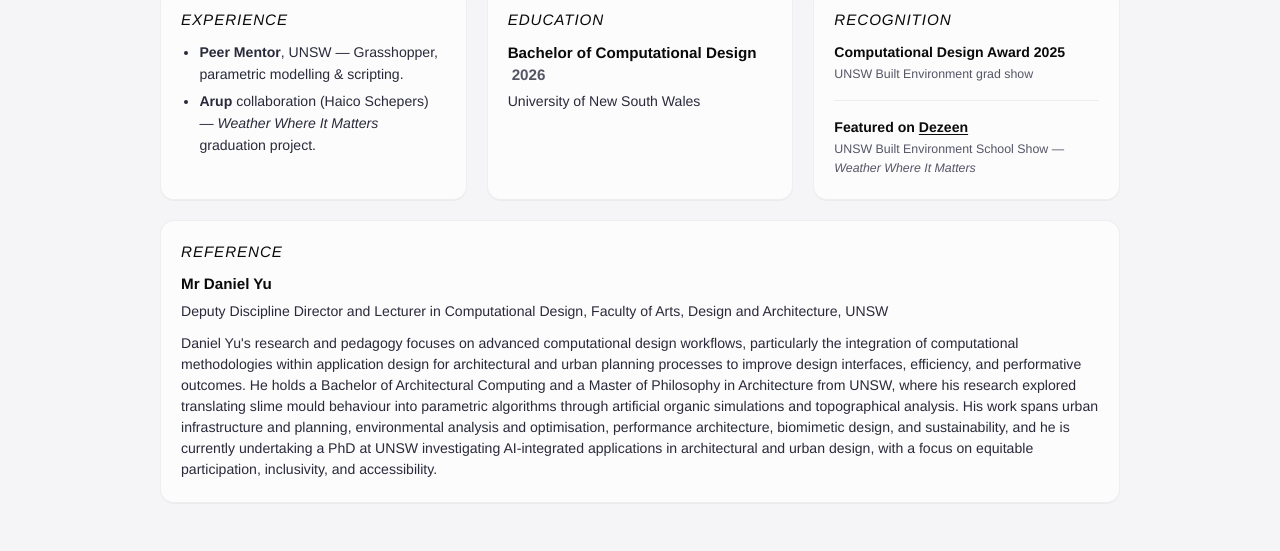
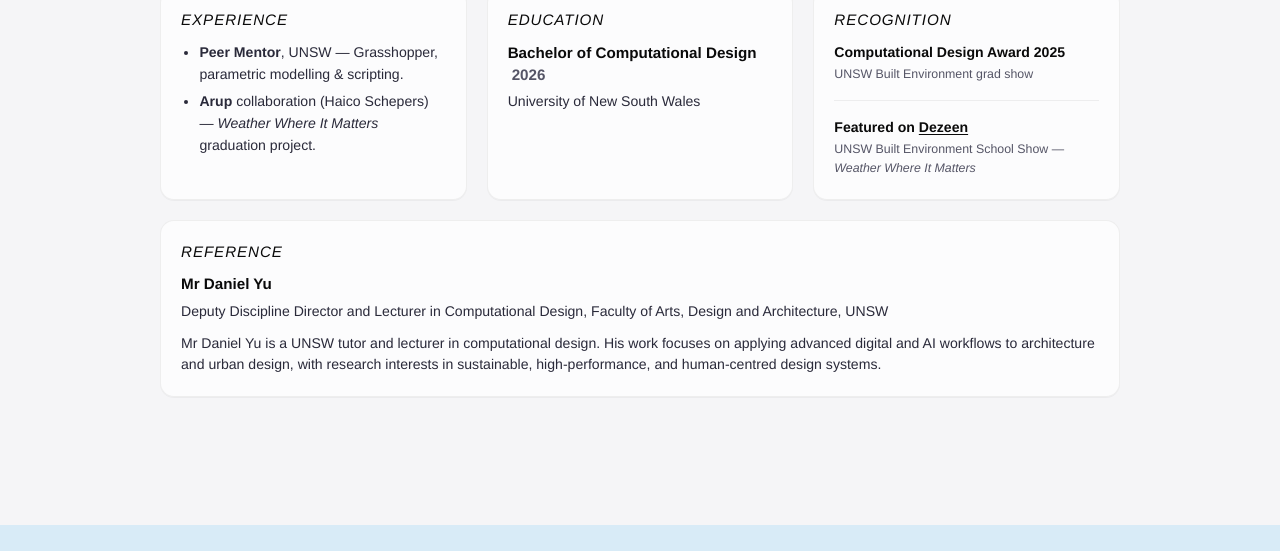
Before and after one commit to shinsooha/sooha-shin-portfolio, a website with bundled scripts: page index.html in a window 1280 px wide. Shown: the part 3796-4347 px from the top of the page. Built offline with nearby package versions, Linux system fonts and the light colour scheme; animation ran at ten frames a second.

Commit message:
Shorten Daniel Yu reference text for clarity.
Made-with: Cursor

```diff
--- a/index.html
+++ b/index.html
@@ -214,7 +214,7 @@
           <h3 class="resume-section-title">Reference</h3>
           <p class="resume-role"><strong>Mr Daniel Yu</strong></p>
           <p class="resume-institution">Deputy Discipline Director and Lecturer in Computational Design, Faculty of Arts, Design and Architecture, UNSW</p>
-          <p class="resume-meta">Daniel Yu's research and pedagogy focuses on advanced computational design workflows, particularly the integration of computational methodologies within application design for architectural and urban planning processes to improve design interfaces, efficiency, and performative outcomes. He holds a Bachelor of Architectural Computing and a Master of Philosophy in Architecture from UNSW, where his research explored translating slime mould behaviour into parametric algorithms through artificial organic simulations and topographical analysis. His work spans urban infrastructure and planning, environmental analysis and optimisation, performance architecture, biomimetic design, and sustainability, and he is currently undertaking a PhD at UNSW investigating AI-integrated applications in architectural and urban design, with a focus on equitable participation, inclusivity, and accessibility.</p>
+          <p class="resume-meta">Mr Daniel Yu is a UNSW tutor and lecturer in computational design. His work focuses on applying advanced digital and AI workflows to architecture and urban design, with research interests in sustainable, high-performance, and human-centred design systems.</p>
         </div>
       </div>
     </div>
```
